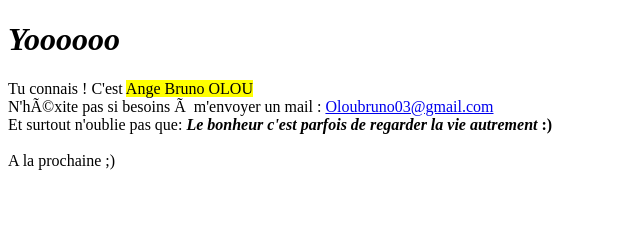
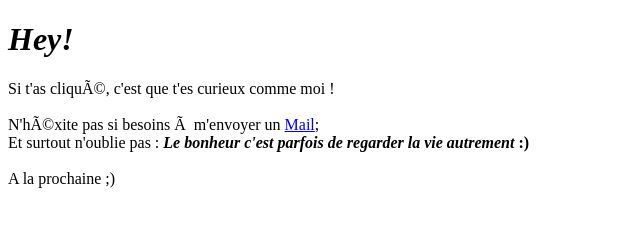
Before and after one commit to Oloua/Oloua.github.io, a plain HTML site: page index.html in a window 1280 px wide. Shown: the whole page, without its empty margins (0-640 px from the left). Drawn offline with Linux system fonts and the light colour scheme.

Commit message:
Update index.html

```diff
--- a/index.html
+++ b/index.html
@@ -5,12 +5,12 @@
 </head>
 
 <body>
+	<h1><em>Hey!</em></h1>
 	<p>
-	<h1><em>Yoooooo</em></h1>
-	Tu connais ! C'est <mark>Ange Bruno OLOU</mark><br>
-	N'héxite pas si besoins à m'envoyer un mail :
-	<a href = "mailto:oloubruno03@gmail.com">Oloubruno03@gmail.com</a><br>
-	Et surtout n'oublie pas que:
+	Si t'as cliqué, c'est que t'es curieux comme moi !<br><br>
+	N'héxite pas si besoins à m'envoyer un
+	<a href = "mailto:oloubruno03@gmail.com">Mail</a>;<br>
+	Et surtout n'oublie pas :
 	<strong><em>Le bonheur c'est parfois de regarder la vie autrement</em> :)</strong><br><br>
 	A la prochaine ;)
 	</p>
```
